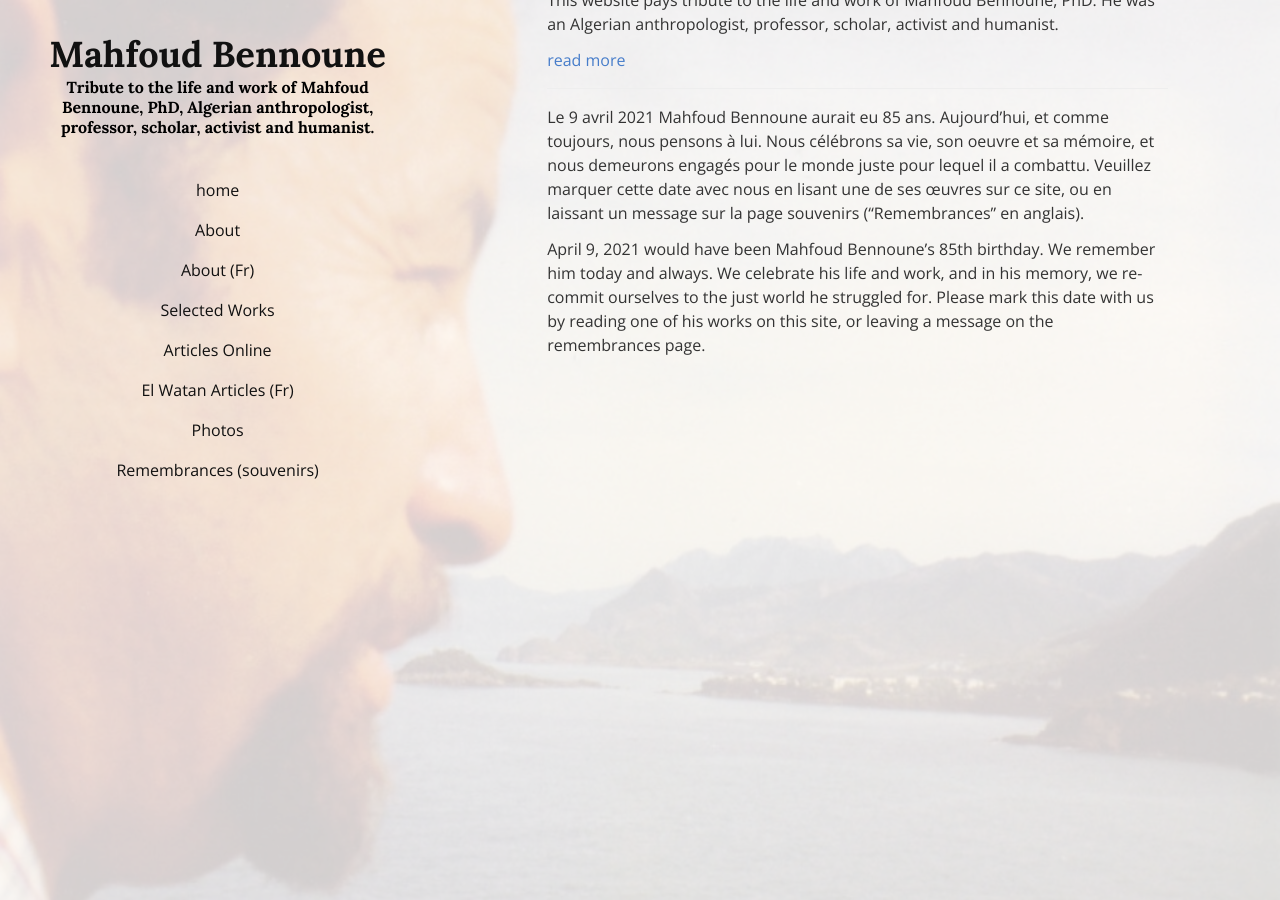
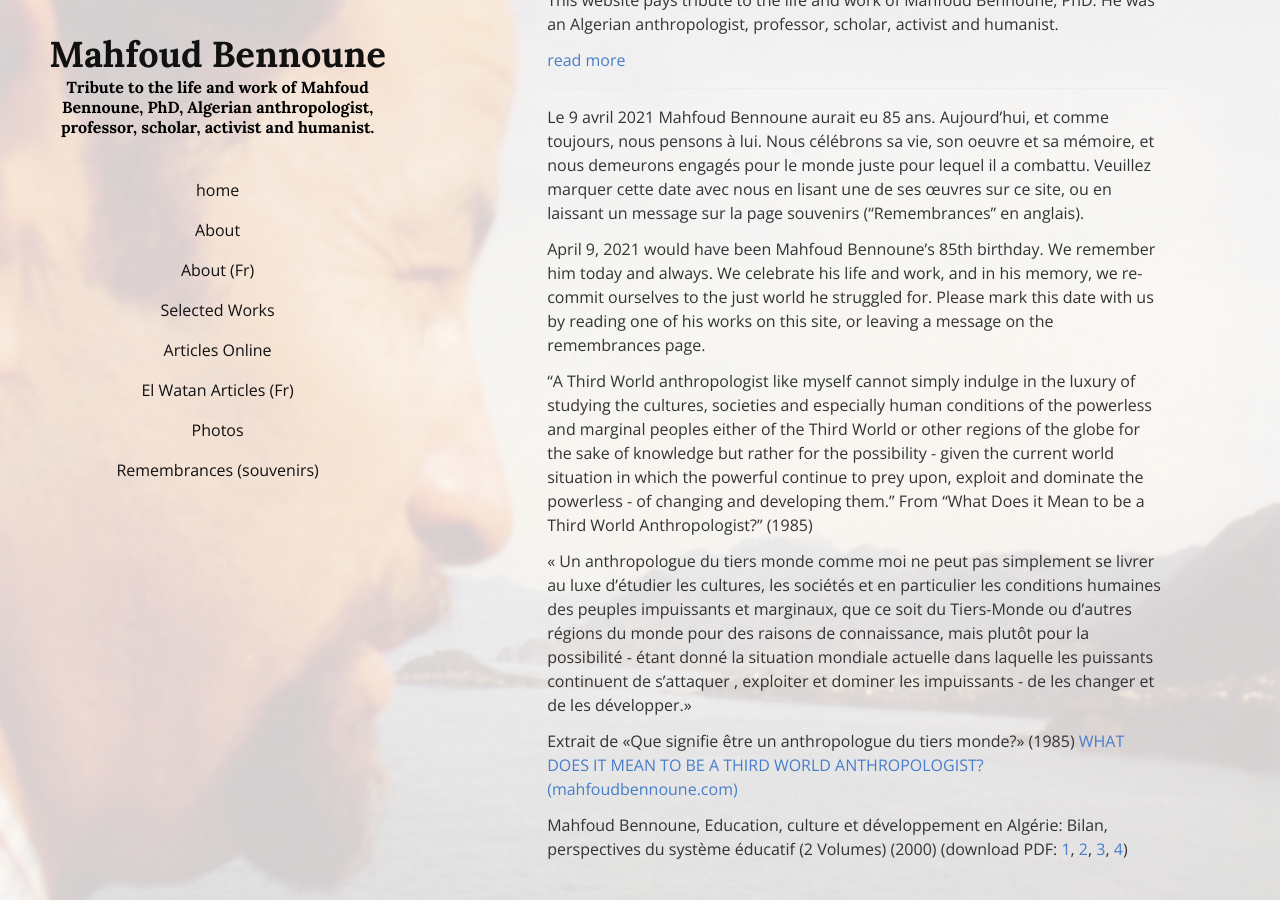
Before and after one commit to sonnetmedia/mahfoudbennoune.com, a Jekyll site: the page built from _landing_pages/home.md, in a window 1280 px wide and 900 px high, scrolled down 516 px. Built offline with Jekyll 4.4.1, drawn with Linux system fonts in a browser that asks for light colours.

Commit message:
Add additional copy to HP

```diff
--- a/_landing_pages/home.md
+++ b/_landing_pages/home.md
@@ -24,3 +24,13 @@ This website pays tribute to the life and work of Mahfoud Bennoune, PhD.  He was
 Le 9 avril 2021 Mahfoud Bennoune aurait eu 85 ans. Aujourd’hui, et comme toujours, nous pensons à lui. Nous célébrons sa vie, son oeuvre et sa mémoire, et nous demeurons engagés pour le monde juste pour lequel il a combattu. Veuillez marquer cette date avec nous en lisant une de ses œuvres sur ce site, ou en laissant un message sur la page souvenirs (“Remembrances” en anglais).
 
 April 9, 2021 would have been Mahfoud Bennoune’s 85th birthday. We remember him today and always. We celebrate his life and work, and in his memory, we re-commit ourselves to the just world he struggled for.  Please mark this date with us by reading one of his works on this site, or leaving a message on the remembrances page.
+
+“A Third World anthropologist like myself cannot simply indulge in the luxury of studying the cultures, societies and especially human conditions of the powerless and marginal peoples either of the Third World or other regions of the globe for the sake of knowledge but rather for the possibility - given the current world situation in which the powerful continue to prey upon, exploit and dominate the powerless -  of changing and developing them.”
+From “What Does it Mean to be a Third World Anthropologist?” (1985)
+
+« Un anthropologue du tiers monde comme moi ne peut pas simplement se livrer au luxe d’étudier les cultures, les sociétés et en particulier les conditions humaines des peuples impuissants et marginaux, que ce soit du Tiers-Monde ou d’autres régions du monde pour des raisons de connaissance, mais plutôt pour la possibilité - étant donné la situation mondiale actuelle dans laquelle les puissants continuent de s’attaquer , exploiter et dominer les impuissants - de les changer et de les développer.»
+
+Extrait de «Que signifie être un anthropologue du tiers monde?» (1985)
+[WHAT DOES IT MEAN TO BE A THIRD WORLD ANTHROPOLOGIST? (mahfoudbennoune.com)](/assets/files/What-does-it-mean-to-be-a-third-world anthropologist.pdf)
+
+Mahfoud Bennoune, Education, culture et développement en Algérie: Bilan, perspectives du système éducatif (2 Volumes) (2000) (download PDF: [1](https://www.mahfoudbennoune.com/assets/files/Education-culture-development-Mahfoud-Bennoune-Part-1.pdf), [2](https://www.mahfoudbennoune.com/assets/files/Education-culture-development-Mahfoud-Bennoune-Part-2.pdf), [3](https://www.mahfoudbennoune.com/assets/files/Education-culture-development-Mahfoud-Bennoune-Part-3.pdf), [4](https://www.mahfoudbennoune.com/assets/files/Education-culture-development-Mahfoud-Bennoune-Part-4.pdf))
```
Also changed, not shown: _posts/2021-04-06-.md (added).
